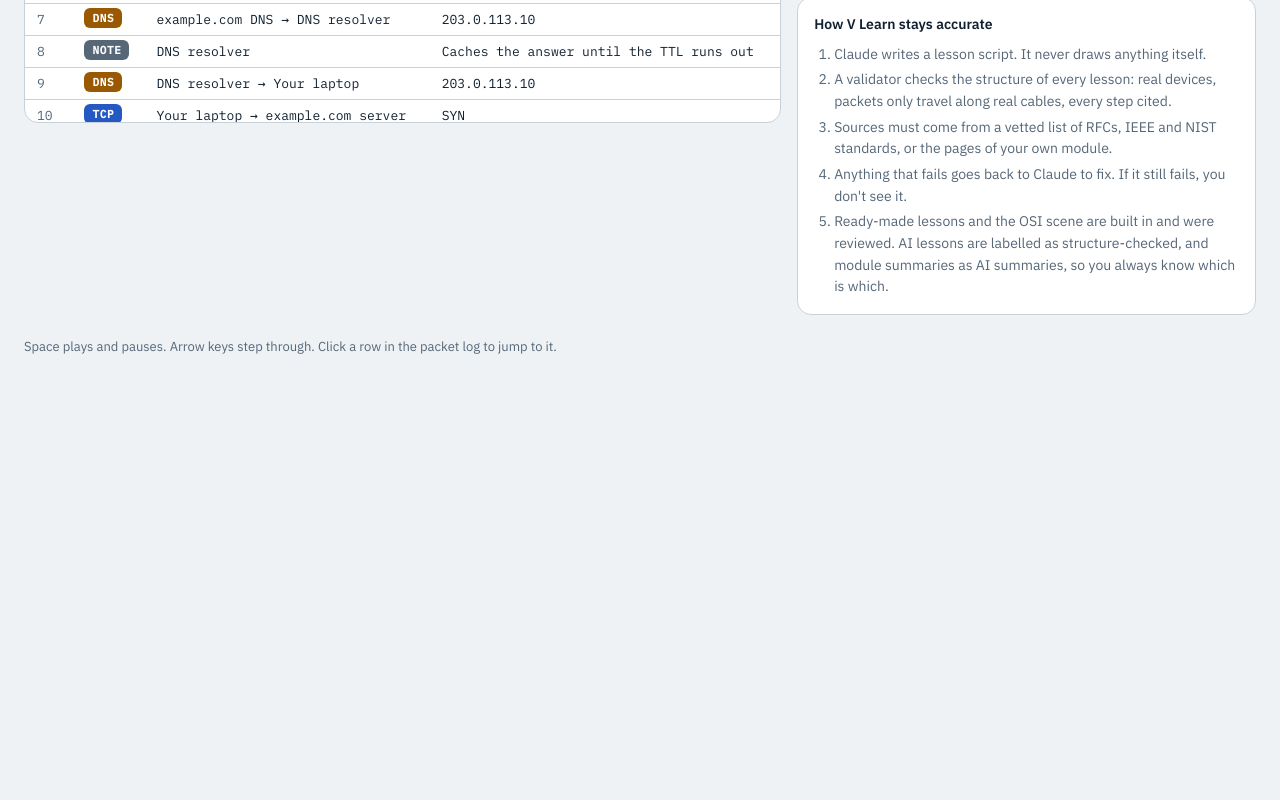
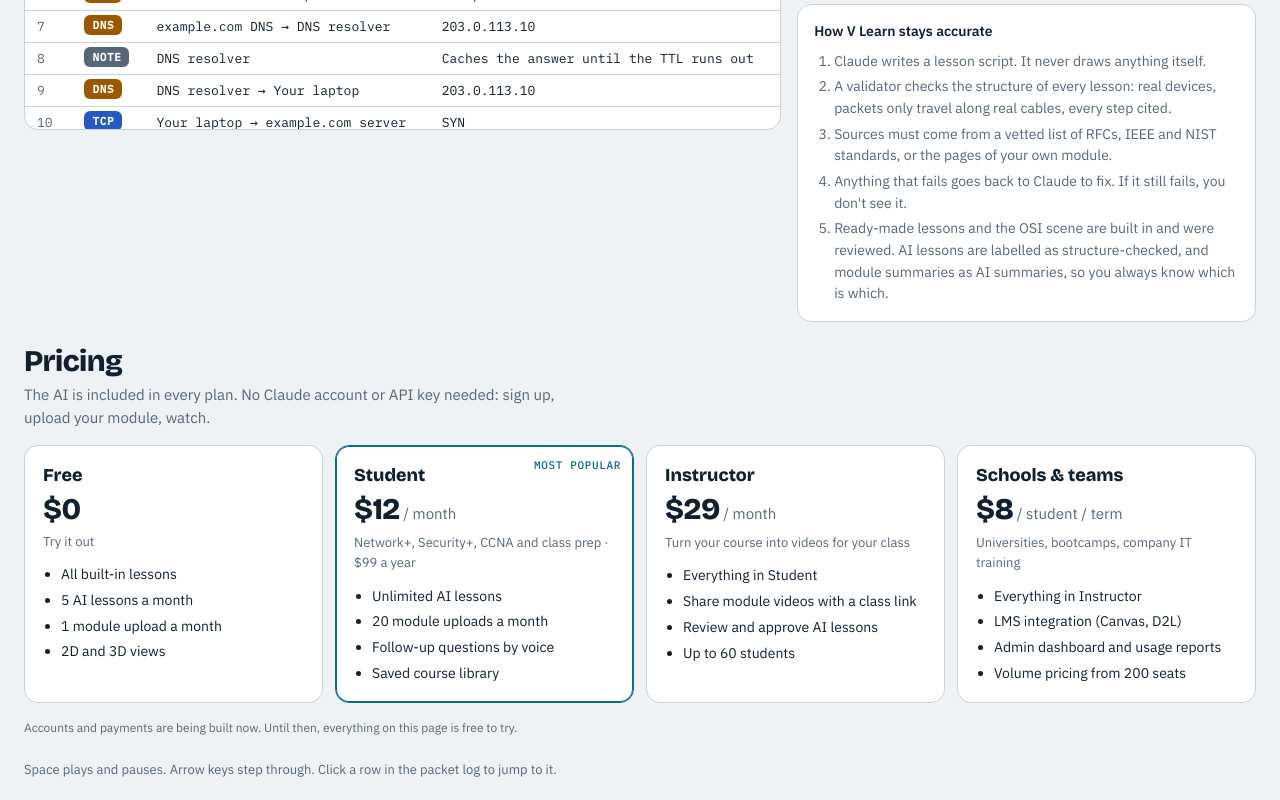
Before and after one commit to kidusdemekeye/vlearn-ignite, a website: page app/index.html in a window 1280 px wide. Shown: the part 1590-2390 px from the top of the page. Before the commit the page ends 2003 px from the top, so only its background shows below. Drawn offline with nearby package versions, Linux system fonts and the light colour scheme; no server answers.

Commit message:
Position V Learn as a product: pricing, business model, AI-included plan
- App: replace event tag with a Pricing link; add Free / Student 2 /
  Instructor $29 / Schools $8 per student per term section
- docs/06-business.md: customers, pricing, unit economics from real prompt
  sizes and current Claude API prices, go-to-market, roadmap, risks
- README: founder line instead of event line; business summary
- Pitch notes: pricing and margins; package renamed to vlearn

Co-Authored-By: Claude Opus 5.5 <noreply@anthropic.com>
Claude-Session: https://claude.ai/code/session_01PAPzxQ1W6LzPqJBFzSuETL

```diff
--- a/app/index.html
+++ b/app/index.html
@@ -178,6 +178,22 @@ tbody tr { cursor: pointer; }
 tbody tr:hover { background: var(--sunk); }
 tbody tr.current { background: color-mix(in srgb, var(--accent) 14%, transparent); }
 .sources ul { margin: 0; padding: 0 16px 16px 32px; display: grid; gap: 6px; font-size: 14px; }
+.navlink { text-decoration: none; padding: 6px 10px; border: 1px solid var(--line); border-radius: 999px; }
+.navlink:hover { color: var(--ink); border-color: var(--accent); }
+.pricing { display: grid; gap: 16px; scroll-margin-top: 12px; }
+.pricing-head h2 { font: 700 clamp(22px, 3vw, 30px)/1.15 var(--display); margin: 0; letter-spacing: -0.02em; }
+.pricing-head p { margin: 4px 0 0; color: var(--muted); max-width: 62ch; }
+.plans { display: grid; grid-template-columns: repeat(4, minmax(0, 1fr)); gap: 12px; align-items: stretch; }
+@media (max-width: 1000px) { .plans { grid-template-columns: repeat(2, minmax(0, 1fr)); } }
+@media (max-width: 520px) { .plans { grid-template-columns: minmax(0, 1fr); } }
+.plan { padding: 18px; display: grid; gap: 8px; align-content: start; position: relative; }
+.plan.featured { border-color: var(--accent); box-shadow: inset 0 0 0 1px var(--accent); }
+.plan h3 { margin: 0; font: 700 18px var(--display); }
+.plan .price { margin: 0; color: var(--muted); font-variant-numeric: tabular-nums; }
+.plan .amount { font: 800 30px/1 var(--display); color: var(--ink); letter-spacing: -0.02em; }
+.plan .who { margin: 0; font-size: 13px; color: var(--muted); }
+.plan ul { margin: 4px 0 0; padding-left: 18px; display: grid; gap: 4px; font-size: 14px; }
+.plan-flag { position: absolute; top: 12px; right: 12px; font: 500 11px var(--mono); letter-spacing: 0.06em; text-transform: uppercase; color: var(--accent); }
 .how { padding: 16px; display: grid; gap: 8px; font-size: 14px; color: var(--muted); }
 .how strong { color: var(--ink); }
 .how ol { margin: 0; padding-left: 20px; display: grid; gap: 4px; }
@@ -281,7 +297,7 @@ body[data-mode="video"] #replay { display: none; }
       <svg viewBox="0 0 30 30" aria-hidden="true"><circle cx="6" cy="15" r="4" fill="none" stroke="currentColor" stroke-width="2.4"/><circle cx="24" cy="7" r="4" fill="none" stroke="currentColor" stroke-width="2.4"/><circle cx="24" cy="23" r="4" fill="none" stroke="currentColor" stroke-width="2.4"/><path d="M10 13.5L20 8.5M10 16.5L20 21.5" stroke="var(--accent)" stroke-width="2.4" stroke-linecap="round"/></svg>
       V Learn
     </div>
-    <span class="tag">Built at DSU × Wildfire Ignite 2026</span>
+    <a class="tag navlink" href="#pricing">Pricing</a>
   </header>
 
   <section class="ask" aria-labelledby="ask-title">
@@ -447,6 +463,61 @@ body[data-mode="video"] #replay { display: none; }
     </div>
   </section>
 
+  <section class="pricing" id="pricing" aria-labelledby="pricing-title">
+    <div class="pricing-head">
+      <h2 id="pricing-title">Pricing</h2>
+      <p>The AI is included in every plan. No Claude account or API key needed: sign up, upload your module, watch.</p>
+    </div>
+    <div class="plans">
+      <article class="panel plan">
+        <h3>Free</h3>
+        <p class="price"><span class="amount">$0</span></p>
+        <p class="who">Try it out</p>
+        <ul>
+          <li>All built-in lessons</li>
+          <li>5 AI lessons a month</li>
+          <li>1 module upload a month</li>
+          <li>2D and 3D views</li>
+        </ul>
+      </article>
+      <article class="panel plan featured">
+        <span class="plan-flag">Most popular</span>
+        <h3>Student</h3>
+        <p class="price"><span class="amount">$12</span> / month</p>
+        <p class="who">Network+, Security+, CCNA and class prep · $99 a year</p>
+        <ul>
+          <li>Unlimited AI lessons</li>
+          <li>20 module uploads a month</li>
+          <li>Follow-up questions by voice</li>
+          <li>Saved course library</li>
+        </ul>
+      </article>
+      <article class="panel plan">
+        <h3>Instructor</h3>
+        <p class="price"><span class="amount">$29</span> / month</p>
+        <p class="who">Turn your course into videos for your class</p>
+        <ul>
+          <li>Everything in Student</li>
+          <li>Share module videos with a class link</li>
+          <li>Review and approve AI lessons</li>
+          <li>Up to 60 students</li>
+        </ul>
+      </article>
+      <article class="panel plan">
+        <h3>Schools &amp; teams</h3>
+        <p class="price"><span class="amount">$8</span> / student / term</p>
+        <p class="who">Universities, bootcamps, company IT training</p>
+        <ul>
+          <li>Everything in Instructor</li>
+          <li>LMS integration (Canvas, D2L)</li>
+          <li>Admin dashboard and usage reports</li>
+          <li>Volume pricing from 200 seats</li>
+        </ul>
+      </article>
+    </div>
+    <p class="fine">Accounts and payments are being built now. Until then, everything on this page is free to try.</p>
+  </section>
+
   <footer>Space plays and pauses. Arrow keys step through. Click a row in the packet log to jump to it.</footer>
 </div>
 
--- a/package.json
+++ b/package.json
@@ -1,5 +1,5 @@
 {
-  "name": "vlearn-ignite",
+  "name": "vlearn",
   "version": "0.1.0",
   "private": true,
   "type": "module",
```
Also changed, not shown: docs/05-pitch.md (+3 -2 lines), docs/06-business.md (added, +91 -0 lines), README.md, 1 other file.
